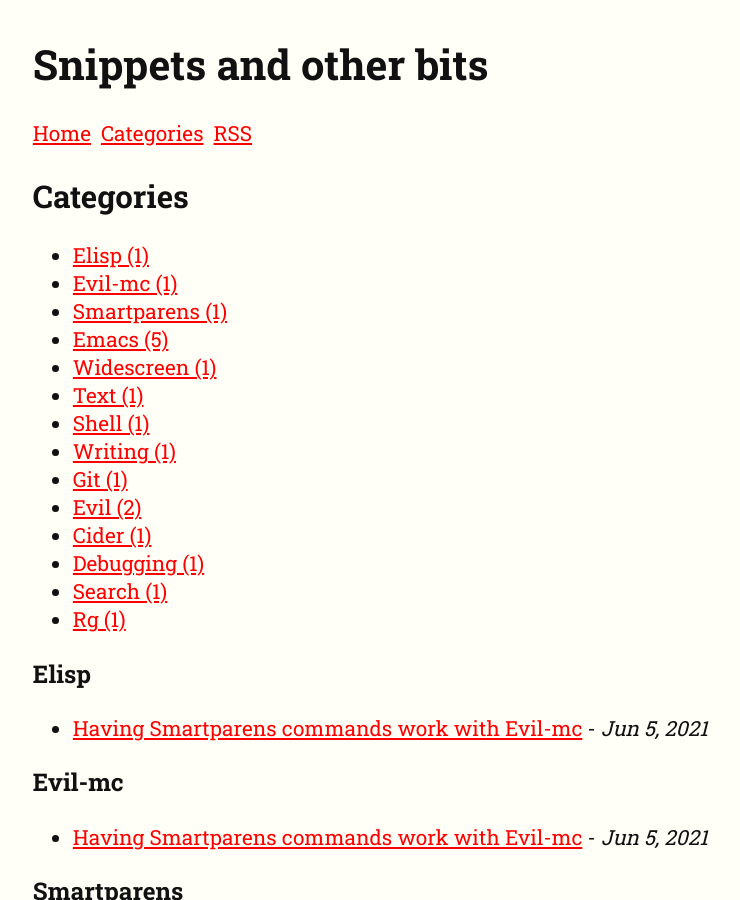
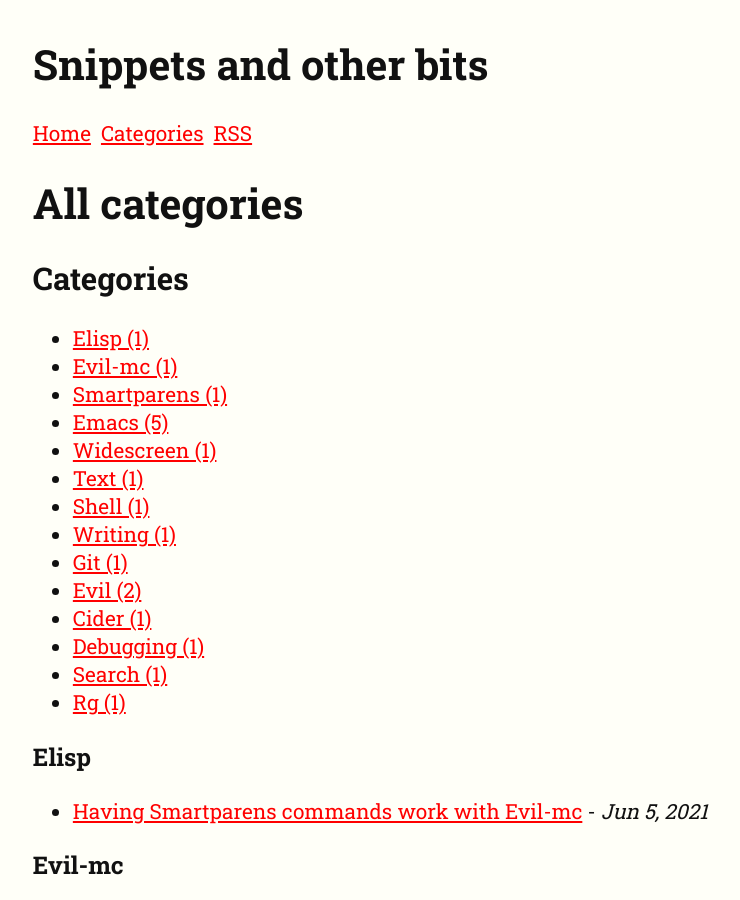
Before and after one commit to philjackson/philjackson.github.io, a Jekyll site: the page built from categories.md, in a window 1280 px wide and 900 px high. Shown: the whole window, without its empty margins (259-999 px from the left). Built offline with Jekyll 4.4.1, drawn with Linux system fonts in a browser that asks for light colours.

Commit message:
Title for categories.

```diff
--- a/categories.md
+++ b/categories.md
@@ -1,5 +1,6 @@
 ---
 layout: default
+title: All categories
 ---
 
 <h2>Categories</h2>
```
